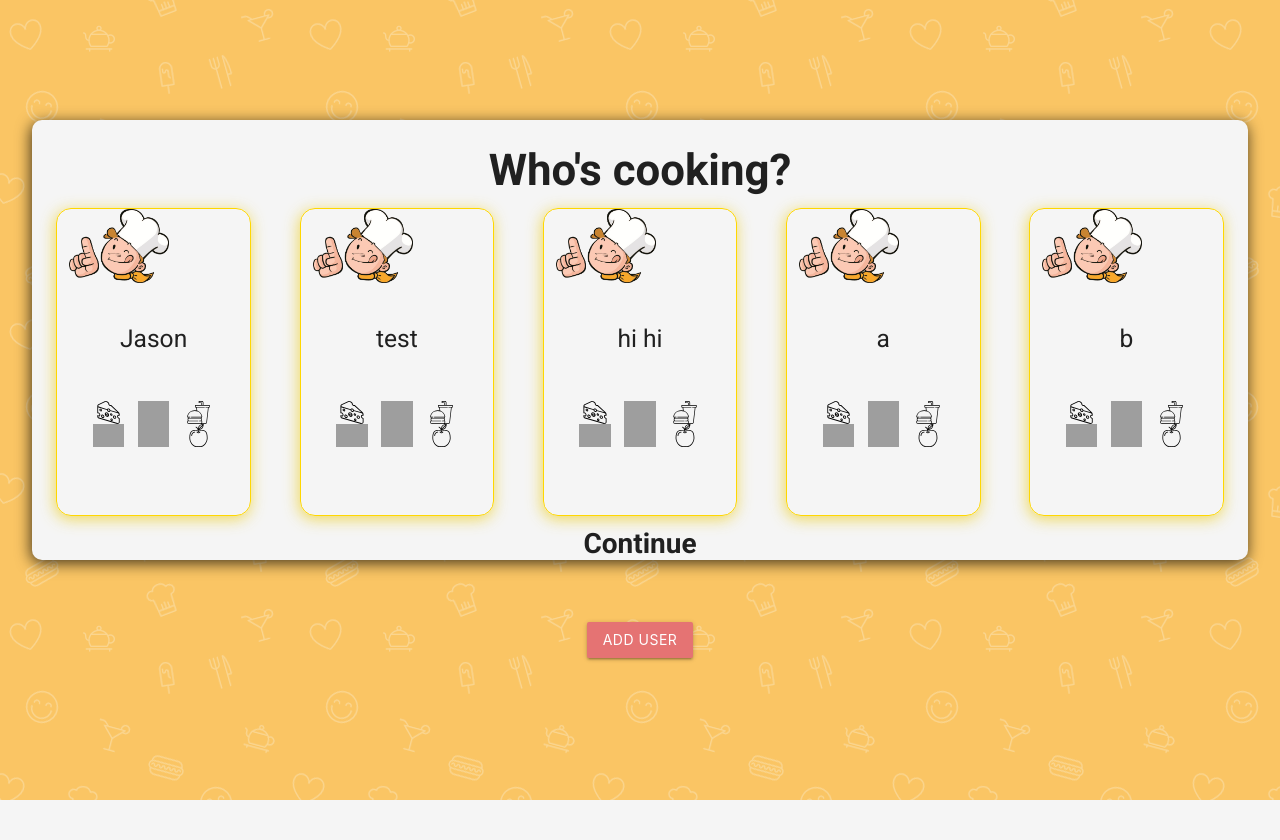
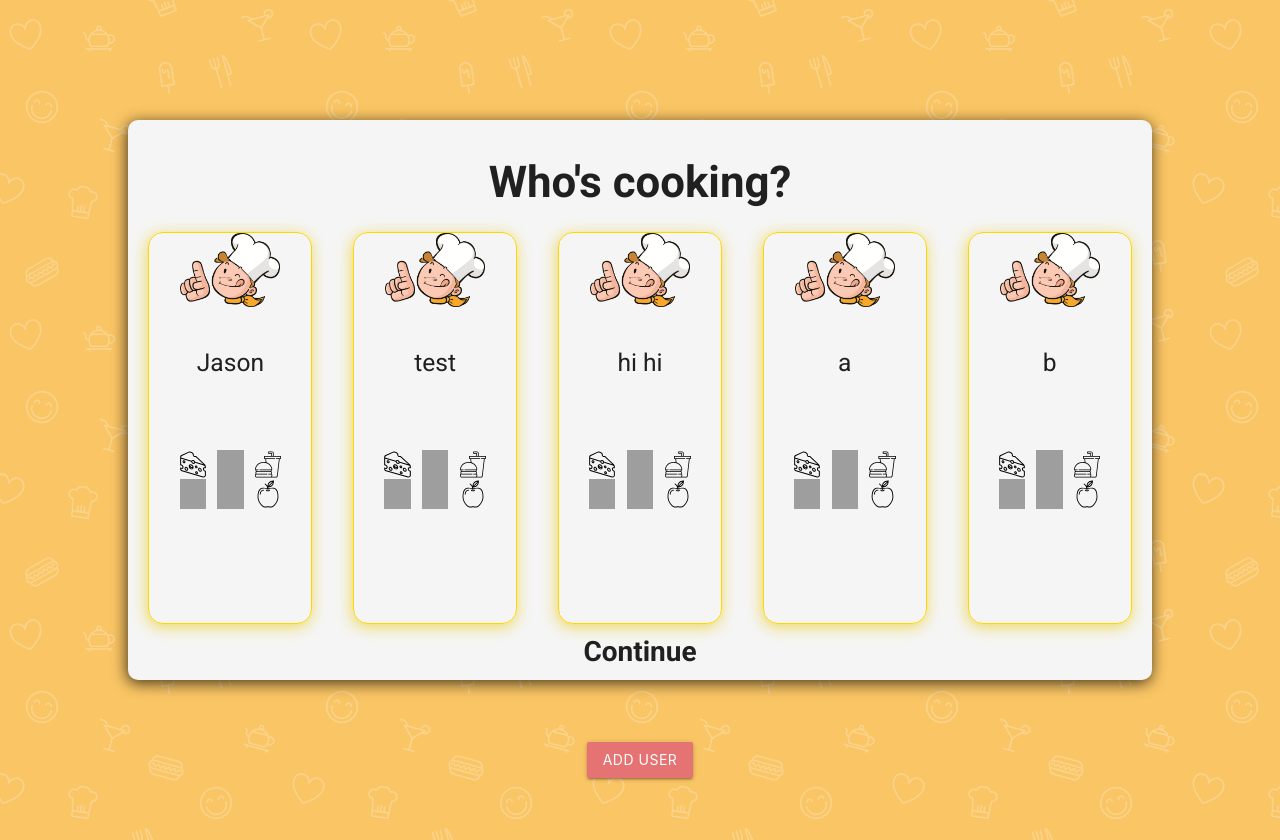
Before and after one commit to jport/SDGroup7, a Django app: page /users in a window 1280 px wide. Before the commit the page ends 800 px from the top, so only its background shows below. Run offline with Django 3.2, Linux system fonts and the light colour scheme; data comes from the database, SQL or seed files in the repository; some web fonts are replaced; grey boxes are pictures that could not be loaded.

Commit message:
Update users.css
-fixed some issues

```diff
--- a/RecipeTop/main/static/main/css/users.css
+++ b/RecipeTop/main/static/main/css/users.css
@@ -13,8 +13,8 @@ body {
   margin: 0 auto;
   background: #f5f5f5;
   font-family: "Roboto", sans-serif;
-  width: 95vw;
-  height: 55vh;
+  width: 80vw;
+  height: 70vh;
   border-radius: 10px;
   -webkit-box-shadow: -1px 3px 15px 0px rgba(0,0,0,0.75);
   -moz-box-shadow: -1px 3px 15px 0px rgba(0,0,0,0.75);
@@ -43,11 +43,6 @@ body {
   width: 20%;
   height: 100%;
   display: flex;
-<<<<<<< HEAD
-  justify-items: space-around;
-  grid-column-gap: 5%;
-=======
->>>>>>> ce3b87c0d87e1931f5335f6411718c3314d732be
   align-items: center;
   flex-flow: column;
   padding-right: 1%;
```
